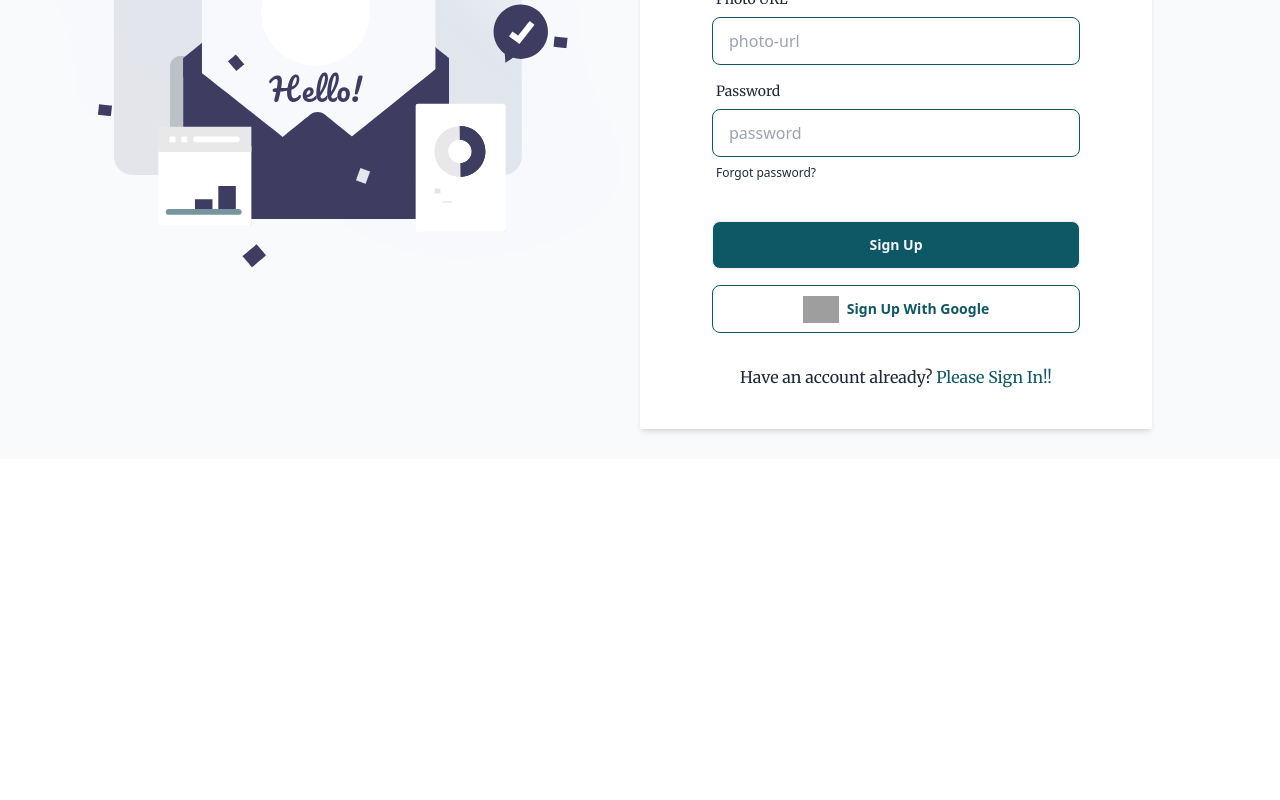
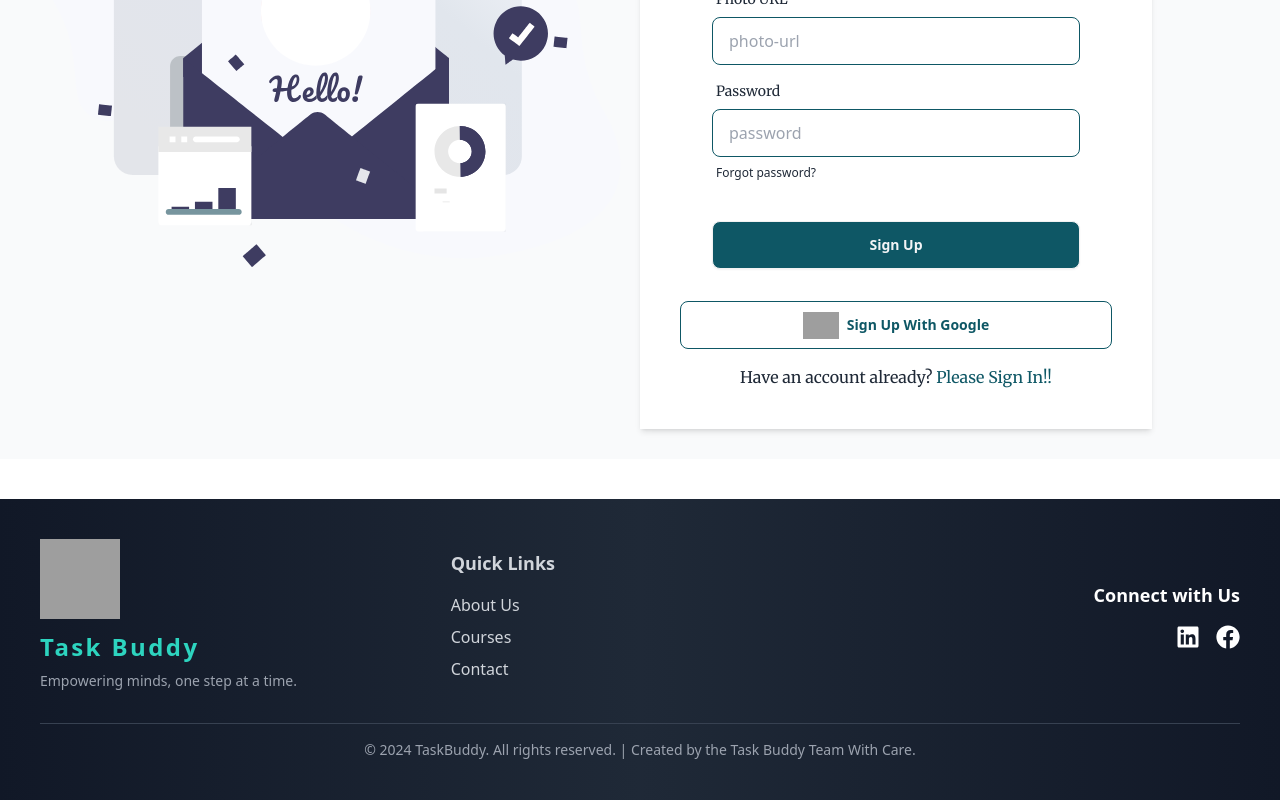
Before and after one commit to Rain44556/-Service-sharing-Web-Application-Task-Buddy, a React (Vite) app: page /signup in a window 1280 px wide. Shown: the part 425-1225 px from the top of the page. Before the commit the page ends 884 px from the top, so only its background shows below. Built offline with nearby package versions, Linux system fonts and the light colour scheme; no server answers; grey boxes are pictures that could not be loaded.

Commit message:
added footer with simple design and icons

```diff
--- a/package.json
+++ b/package.json
@@ -16,6 +16,7 @@
     "match-sorter": "^8.0.0",
     "react": "^18.3.1",
     "react-dom": "^18.3.1",
+    "react-icons": "^5.4.0",
     "react-router-dom": "^7.1.0",
     "react-toastify": "^11.0.2",
     "sort-by": "^1.2.0"
--- a/src/common/Footer.jsx
+++ b/src/common/Footer.jsx
@@ -1,11 +1,70 @@
-import React from 'react';
+import React from "react";
+import {  FaFacebook, FaLinkedin } from "react-icons/fa";
+
 
 const Footer = () => {
-    return (
-        <div>
-            footer
+  return (
+    <footer className="bg-gradient-to-r from-gray-900 via-gray-800 to-gray-900 text-white py-10 px-10 mt-10">
+      <div className="container mx-auto grid grid-cols-1 md:grid-cols-3 gap-8 items-center text-center md:text-left">
+
+        <div className="flex flex-col items-center md:items-start">
+          <img
+            src="https://i.ibb.co.com/s9y146k/DALL-E-2024-12-23-11-29-26-A-modern-and-friendly-logo-design-for-an-educational-website-called-Task.webp"
+            alt="Website Logo"
+            className="w-20 h-20 mb-3"
+          />
+          <h1 className="text-2xl font-extrabold tracking-widest text-teal-400">
+          Task Buddy
+          </h1>
+          <p className="mt-2 text-gray-400 text-sm">
+            Empowering minds, one step at a time.
+          </p>
         </div>
-    );
+
+
+        <div className="text-gray-300">
+          <h2 className="text-lg font-bold mb-4">Quick Links</h2>
+          <ul className="space-y-2">
+            <li>
+              <a href="#about" className="hover:text-[rgb(14,87,101)] transition">
+                About Us
+              </a>
+            </li>
+            <li>
+              <a href="#courses" className="hover:text-[rgb(14,87,101)] transition">
+                Courses
+              </a>
+            </li>
+            <li>
+              <a href="#contact" className="hover:text-[rgb(14,87,101)] transition">
+                Contact
+              </a>
+            </li>
+          </ul>
+        </div>
+
+
+        <div className="flex flex-col items-center md:items-end">
+          <h2 className="text-lg font-bold mb-4">Connect with Us</h2>
+          <div className="flex gap-4">
+          <a href="https://www.linkedin.com/in/bris-ty-b09707262/" className="hover:text-[rgb(14,87,100)] transition">
+                <FaLinkedin size={24} />
+              </a>
+              <a href="https://www.linkedin.com/in/bris-ty-b09707262/" className="hover:text-[rgb(14,87,101)] transition">
+                <FaFacebook size={24} />
+              </a>
+          </div>
+        </div>
+      </div>
+
+
+      <div className="mt-8 border-t border-gray-700 pt-4 text-center text-gray-400 text-sm">
+        <p>
+          © {new Date().getFullYear()} TaskBuddy. All rights reserved. | Created by the Task Buddy Team With Care.
+        </p>
+      </div>
+    </footer>
+  );
 };
 
 export default Footer;
--- a/src/context/AuthProvider.jsx
+++ b/src/context/AuthProvider.jsx
@@ -1,8 +1,10 @@
 import React, { useEffect, useState } from 'react';
 import AuthContext from './AuthContext';
-import { createUserWithEmailAndPassword, onAuthStateChanged, signInWithEmailAndPassword, signOut } from 'firebase/auth';
+import { createUserWithEmailAndPassword, GoogleAuthProvider, onAuthStateChanged, signInWithEmailAndPassword, signInWithPopup, signOut } from 'firebase/auth';
 import auth from '../firebase/Firebase.init';
 
+
+const googleProvider = new GoogleAuthProvider();
 const AuthProvider = ({children}) => {
     const [user,setUser] = useState(null);
     const [loading,setLoading] = useState(true);
@@ -22,6 +24,10 @@ const AuthProvider = ({children}) => {
         return signOut(auth);
     }
 
+    const googleUser = ()=>{
+        return signInWithPopup(auth,googleProvider);
+    }
+
     const userInfo = {
         user,
         setUser,
@@ -29,6 +35,7 @@ const AuthProvider = ({children}) => {
         UserSignup,
         userSignIn,
         userSignOut,
+        googleUser,
 
     }
 
--- a/src/layout/MainLayout.jsx
+++ b/src/layout/MainLayout.jsx
@@ -1,6 +1,7 @@
 import React from 'react';
 import { Outlet } from 'react-router-dom';
 import Navbar from '../common/Navbar';
+import Footer from '../common/Footer';
 
 
 const MainLayout = () => {
@@ -8,6 +9,7 @@ const MainLayout = () => {
         <div className='max-w-7xl mx-auto'>
             <Navbar></Navbar>
             <Outlet></Outlet>
+            <Footer></Footer>
         </div>
     );
 };
--- a/src/pages/SignIn.jsx
+++ b/src/pages/SignIn.jsx
@@ -7,7 +7,7 @@ import { toast } from 'react-toastify';
 
 
 const SignIn = () => {
-    const {userSignIn,setUser} = useContext(AuthContext);
+    const {userSignIn,setUser,googleUser} = useContext(AuthContext);
     const navigate = useNavigate();
     const location = useLocation();
 
@@ -28,6 +28,19 @@ const SignIn = () => {
             toast.error(error);
         })
     }
+
+const handleGoogleUser = () =>{
+        googleUser()
+        .then((result)=>{
+            const user = result.user;
+            setUser(user);
+            navigate("/");
+        })
+        .catch((error)=>{
+            toast.error(error);
+        })
+    }
+
     return (
         <div className="min-h-screen grid lg:grid-cols-2 justify-center items-center bg-gray-50">
 
@@ -65,12 +78,12 @@ const SignIn = () => {
                 <div className="form-control mt-6">
                     <button className="btn bg-[rgb(14,87,101)] text-gray-100 font-bold hover:bg-white hover:border-2 hover:text-[rgb(14,87,101)] hover:border-[rgb(14,87,101)]">Sign In</button>
                 </div>
-                <p>
+            </form>
+            <p>
                 <button
-                // onClick={handleLoginWithGoogle}
-                className="btn btn-ghost hover:bg-[rgb(14,87,101)] hover:text-gray-100 font-bold bg-white hover:border-3 text-[rgb(14,87,101)] border-[rgb(14,87,101)] w-full mt-2"> <img className='w-9' src="https://i.ibb.co.com/zrRYpv8/icons8-google-120.png" alt="" />Sign In With Google</button>
+                onClick={handleGoogleUser}
+                className="btn btn-ghost hover:bg-[rgb(14,87,101)] hover:text-gray-100 font-bold bg-white hover:border-3 text-[rgb(14,87,101)] border-[rgb(14,87,101)] w-full mb-4"> <img className='w-9' src="https://i.ibb.co.com/zrRYpv8/icons8-google-120.png" alt="" />Sign In With Google</button>
             </p>
-            </form>
             <p className="text-center font-medium font-headingFont">Have no Account? <Link className="text-[rgb(14,87,101)]" to="/signup">Kindly Signup today!!!</Link></p>
         </div>
     </div>
--- a/src/pages/SignUp.jsx
+++ b/src/pages/SignUp.jsx
@@ -6,7 +6,7 @@ import { toast } from 'react-toastify';
 import AuthContext from '../context/AuthContext';
 
 const SignUp = () => {
-    const {UserSignup,setUser} = useContext(AuthContext);
+    const {UserSignup,setUser,googleUser} = useContext(AuthContext);
     const navigate = useNavigate();
 
 
@@ -47,6 +47,18 @@ const SignUp = () => {
             toast.error(error.message);
         })
 
+    }
+
+    const handleGoogleUser = () =>{
+        googleUser()
+        .then((result)=>{
+            const user = result.user;
+            setUser(user);
+            navigate("/");
+        })
+        .catch((error)=>{
+            toast.error(error);
+        })
     }
 
 
@@ -102,12 +114,13 @@ const SignUp = () => {
                 <div className="form-control mt-6">
                     <button className="btn bg-[rgb(14,87,101)] text-gray-100 font-bold hover:bg-white hover:border-2 hover:text-[rgb(14,87,101)] hover:border-[rgb(14,87,101)]">Sign Up</button>
                 </div>
-                <p>
+            </form>
+
+            <p>
                 <button
-                // onClick={handleLoginWithGoogle}
-                className="btn btn-ghost hover:bg-[rgb(14,87,101)] hover:text-gray-100 font-bold bg-white hover:border-3 text-[rgb(14,87,101)] border-[rgb(14,87,101)] w-full mt-2"> <img className='w-9' src="https://i.ibb.co.com/zrRYpv8/icons8-google-120.png" alt="" />Sign Up With Google</button>
+                onClick={handleGoogleUser}
+                className="btn btn-ghost hover:bg-[rgb(14,87,101)] hover:text-gray-100 font-bold bg-white hover:border-3 text-[rgb(14,87,101)] border-[rgb(14,87,101)] w-full mb-4"> <img className='w-9' src="https://i.ibb.co.com/zrRYpv8/icons8-google-120.png" alt="" />Sign Up With Google</button>
             </p>
-            </form>
             <p className="text-center font-medium font-headingFont">Have an account already? <Link className="text-[rgb(14,87,101)]" to="/signin">Please Sign In!!</Link></p>
         </div>
     </div>
```
Also changed, not shown: 1 other file (tests, documents, lock files or other folders).
